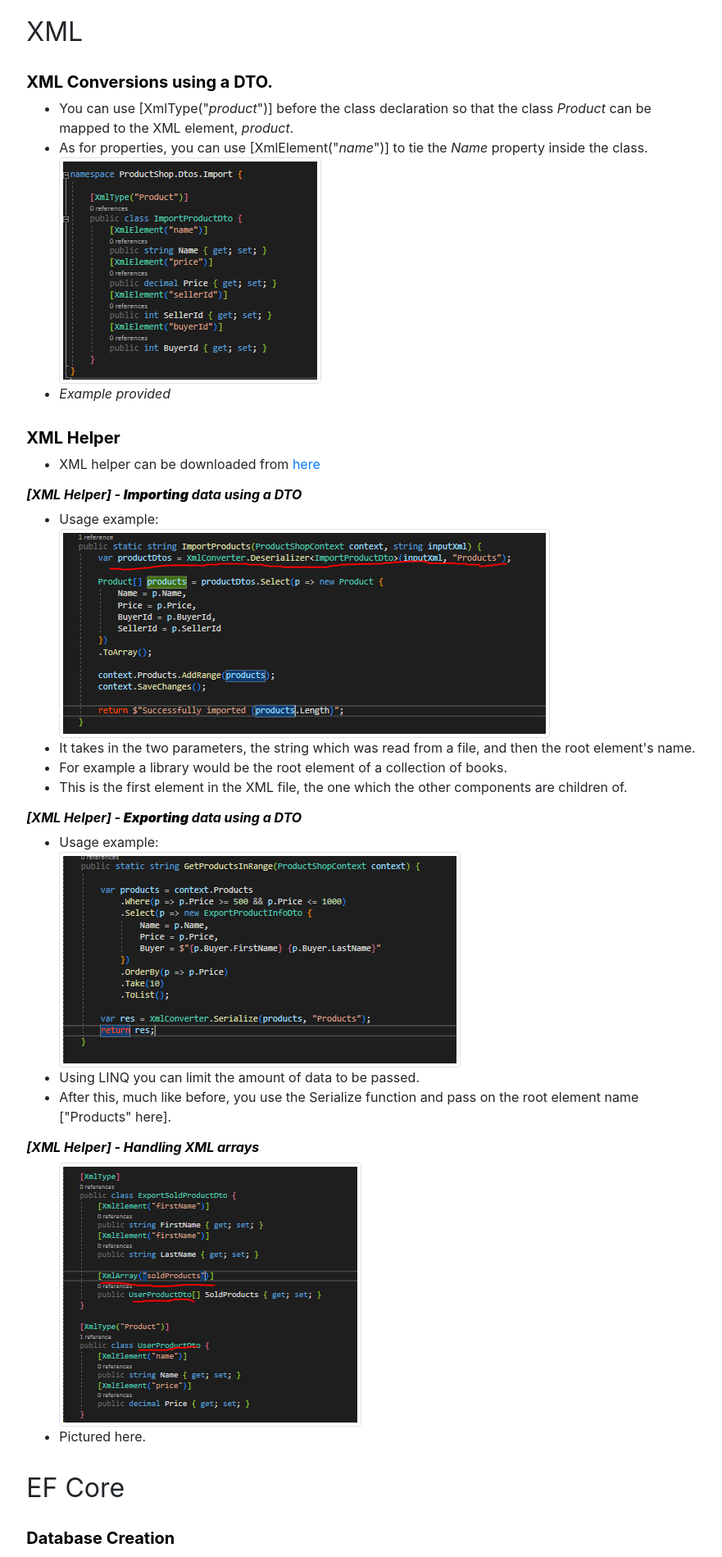
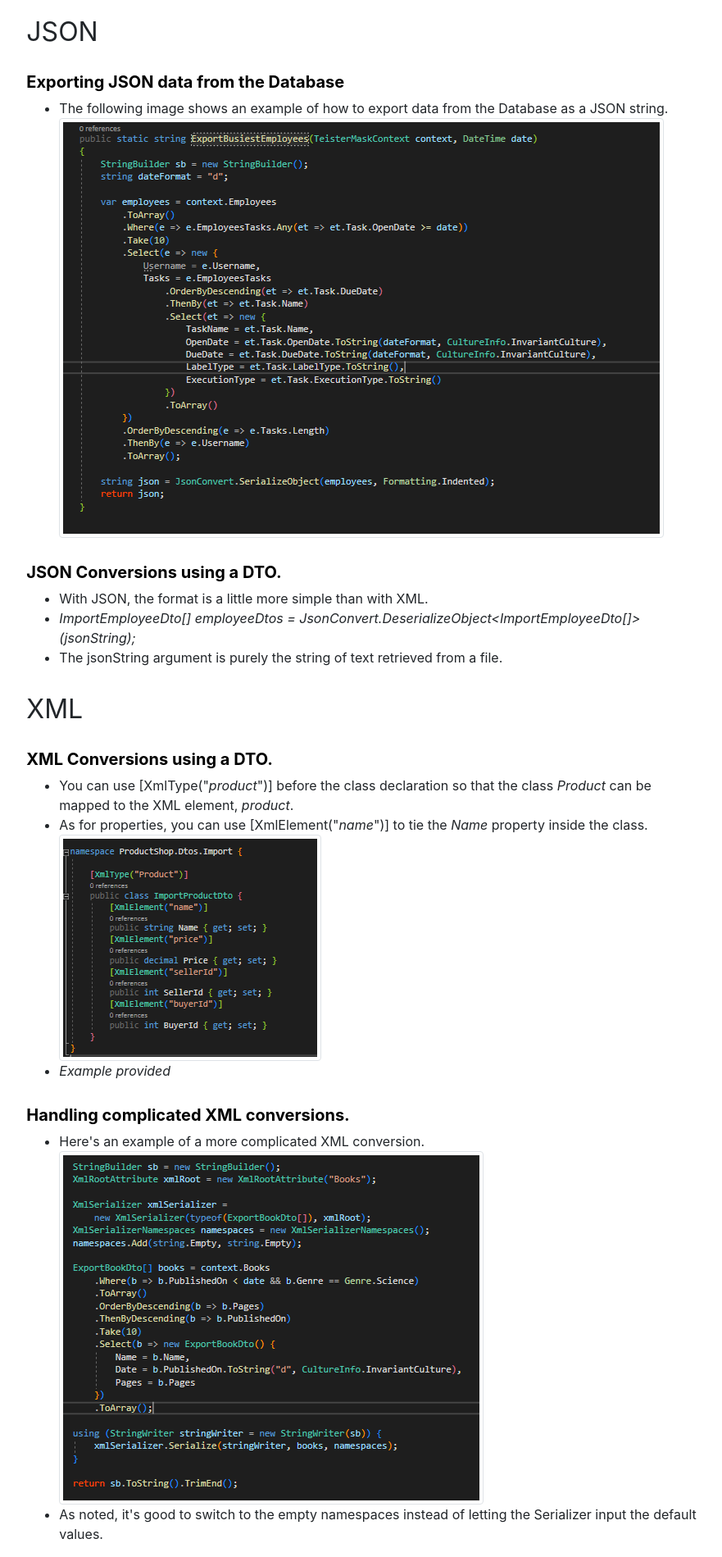
Before and after one commit to JonHanes/portfolio, a React (Create React App) app: page /cheatsheet in a window 1280 px wide. Shown: the part 1060-2959 px from the top of the page at 82% size, without its empty margins (196-1077 px from the left). Built offline with nearby package versions, Linux system fonts and the light colour scheme.

Commit message:
Added to the cheatsheet regarding C#

```diff
--- a/src/Components/Fragments/CS_CSharp.js
+++ b/src/Components/Fragments/CS_CSharp.js
@@ -9,10 +9,13 @@ import VS_CS_Version from '../../Assets/Images/Snippets/VS_Version_CS.PNG';
 import VS_CS_Version2 from '../../Assets/Images/Snippets/VS_Version_CS2.PNG';
 
 import XML_DTO from '../../Assets/Images/Snippets/XML_DTO.PNG';
+import XML_Serializer1 from '../../Assets/Images/Snippets/XML_Serializer1.PNG'
 import XML_HelperEX1 from '../../Assets/Images/Snippets/XML_HelperEX1.PNG';
 import XML_HelperEX2 from '../../Assets/Images/Snippets/XML_HelperEX2.PNG';
 import XML_HelperEX3 from '../../Assets/Images/Snippets/XML_HelperEX3.PNG';
 import EF_Relations1 from '../../Assets/Images/Snippets/EF_Relations1.PNG';
+
+import JSON_ExportEX1 from '../../Assets/Images/Snippets/JSON_ExportExample.PNG';
 //#endregion
 
 function CS_CSharp(props) {
@@ -31,6 +34,20 @@ function CS_CSharp(props) {
                 <li>Change the version according to the needs of your project.</li>
             </ul>
 
+        <h4 className="secondaryTopic">JSON</h4>
+            <h5 className="tertiaryTopic">Exporting JSON data from the Database</h5>
+            <ul>
+                <li>The following image shows an example of how to export data from the Database as a JSON string.<br/>
+                <Image src={JSON_ExportEX1} thumbnail/>
+                </li>
+
+            </ul>
+            <h5 className="tertiaryTopic">JSON Conversions using a DTO.</h5>
+            <ul>
+                <li>With JSON, the format is a little more simple than with XML.</li>
+                <li><i>{"ImportEmployeeDto[] employeeDtos = JsonConvert.DeserializeObject<ImportEmployeeDto[]>(jsonString);"}</i></li>
+                <li>The jsonString argument is purely the string of text retrieved from a file.</li>
+            </ul>
         <h4 className="secondaryTopic">XML</h4>
             <h5 className="tertiaryTopic">XML Conversions using a DTO.</h5>
             <ul>
@@ -38,6 +55,12 @@ function CS_CSharp(props) {
                 <li>As for properties, you can use [XmlElement("<i>name</i>")] to tie the <i>Name</i> property inside the class.</li>
                 <Image src={XML_DTO} thumbnail/>
                 <li><i>Example provided</i></li>
+            </ul>
+            <h5 className="tertiaryTopic">Handling complicated XML conversions.</h5>
+            <ul>
+                <li>Here's an example of a more complicated XML conversion.<br/>
+                <Image src={XML_Serializer1} thumbnail/></li>
+                <li>As noted, it's good to switch to the empty namespaces instead of letting the Serializer input the default values.</li>
             </ul>
             <h5 className="tertiaryTopic">XML Helper</h5>
                 <ul>
--- a/src/Components/Fragments/CS_PHP.js
+++ b/src/Components/Fragments/CS_PHP.js
@@ -213,7 +213,7 @@ function CS_PHP(props) {
         <b className="quaternaryTopic">Executing raw SQL</b>
         <ul>
             <li>To execute a raw SQL query through php, you can try something like the following.<br/>
-            <i>{"$db = \DB::connection()->getPdo();"}</i><br/>
+            <i>{"$db = \\DB::connection()->getPdo();"}</i><br/>
             <i>{"$query = $db->prepare('"}
             {"   SELECT * FROM accounts LIMIT 10')"}</i></li>
         </ul>
```
Also changed, not shown: src/Assets/Images/Snippets/JSON_ExportExample.PNG (added), src/Assets/Images/Snippets/XML_Serializer1.PNG (added), src/Pages/Cheatsheet.js (line endings or trailing spaces).
